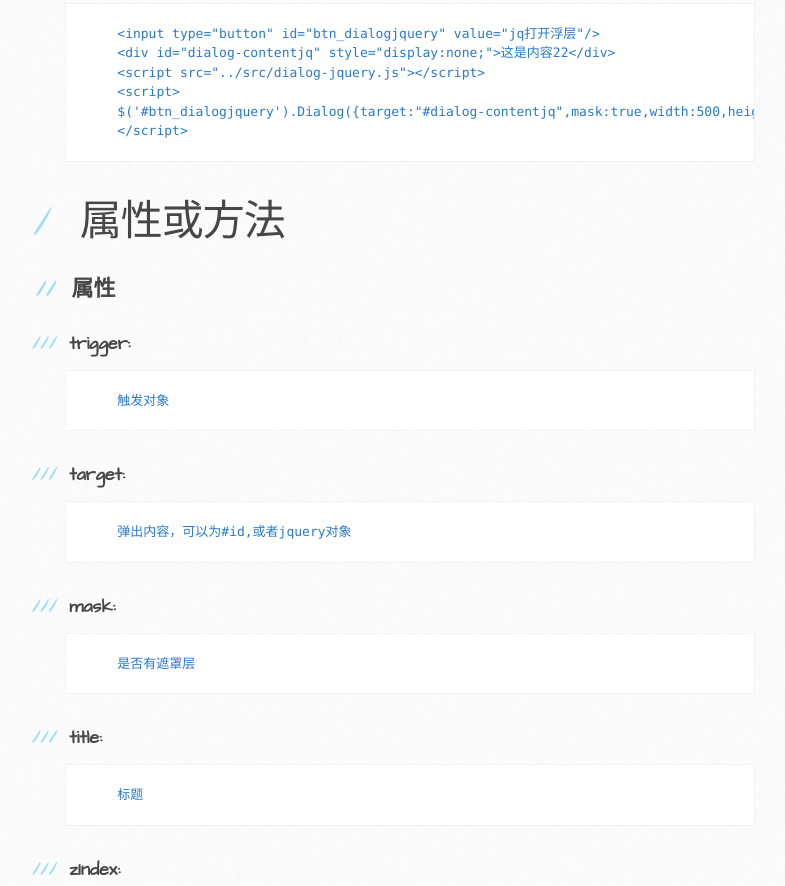
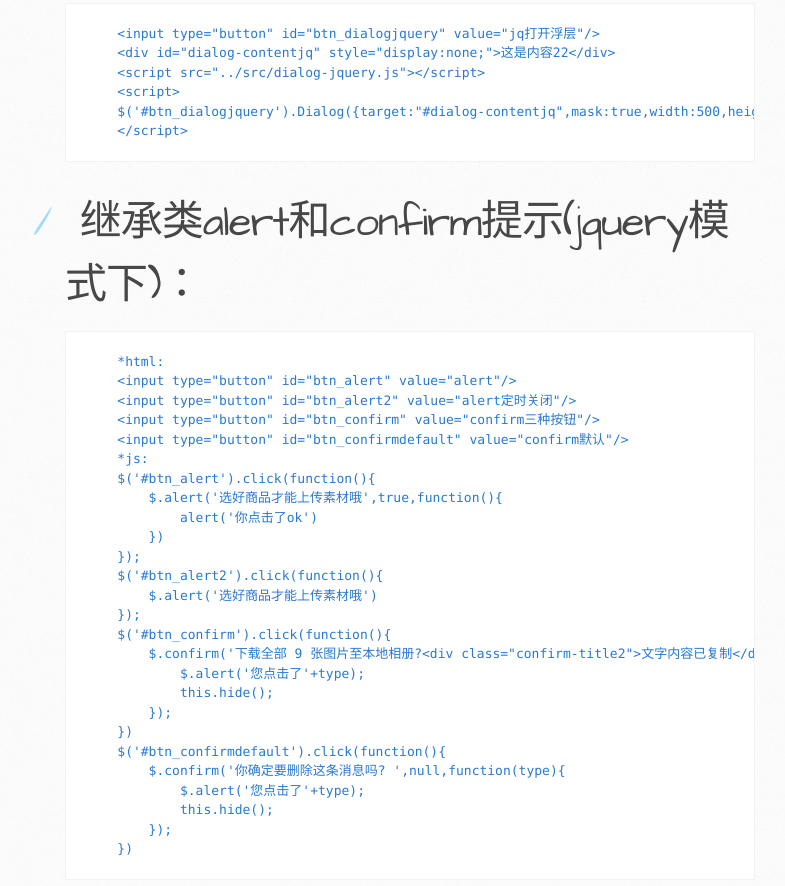
Before and after one commit to tianxiangbing/dialog, a plain HTML site: page index.html in a window 1280 px wide. Shown: the part 685-1571 px from the top of the page, without its empty margins (105-890 px from the left). Drawn offline with Linux system fonts and the light colour scheme.

```diff
--- a/index.html
+++ b/index.html
@@ -32,7 +32,7 @@
 <a id="dialog" class="anchor" href="#dialog" aria-hidden="true"><span class="octicon octicon-link"></span></a>dialog</h1>
 
 <p>js dialog弹窗
-例子见<a href="http://www.lovewebgames.com/jsmodule/dailog.html">DEMO</a>  </p>
+例子见<a href="http://www.lovewebgames.com/jsmodule/dialog.html">DEMO</a>  </p>
 
 <h1>
 <a id="用法" class="anchor" href="#%E7%94%A8%E6%B3%95" aria-hidden="true"><span class="octicon octicon-link"></span></a>用法</h1>
@@ -56,6 +56,37 @@
     &lt;script&gt;
     $('#btn_dialogjquery').Dialog({target:"#dialog-contentjq",mask:true,width:500,height:300,title:'标题'})
     &lt;/script&gt;
+</code></pre>
+
+<h1>
+<a id="继承类alert和confirm提示jquery模式下" class="anchor" href="#%E7%BB%A7%E6%89%BF%E7%B1%BBalert%E5%92%8Cconfirm%E6%8F%90%E7%A4%BAjquery%E6%A8%A1%E5%BC%8F%E4%B8%8B" aria-hidden="true"><span class="octicon octicon-link"></span></a>继承类alert和confirm提示(jquery模式下)：</h1>
+
+<pre><code>    *html:
+    &lt;input type="button" id="btn_alert" value="alert"/&gt;
+    &lt;input type="button" id="btn_alert2" value="alert定时关闭"/&gt;
+    &lt;input type="button" id="btn_confirm" value="confirm三种按钮"/&gt;
+    &lt;input type="button" id="btn_confirmdefault" value="confirm默认"/&gt;
+    *js:
+    $('#btn_alert').click(function(){
+        $.alert('选好商品才能上传素材哦',true,function(){
+            alert('你点击了ok')
+        })
+    });
+    $('#btn_alert2').click(function(){
+        $.alert('选好商品才能上传素材哦')
+    });
+    $('#btn_confirm').click(function(){
+        $.confirm('下载全部 9 张图片至本地相册?&lt;div class="confirm-title2"&gt;文字内容已复制&lt;/div&gt;',[{yes:"是"},{no:'否'},{close:'关闭'}],function(type){
+            $.alert('您点击了'+type);
+            this.hide();
+        });
+    })
+    $('#btn_confirmdefault').click(function(){
+        $.confirm('你确定要删除这条消息吗? ',null,function(type){
+            $.alert('您点击了'+type);
+            this.hide();
+        });
+    })
 </code></pre>
 
 <h1>
```
Also changed, not shown: params.json (+1 -1 lines).
